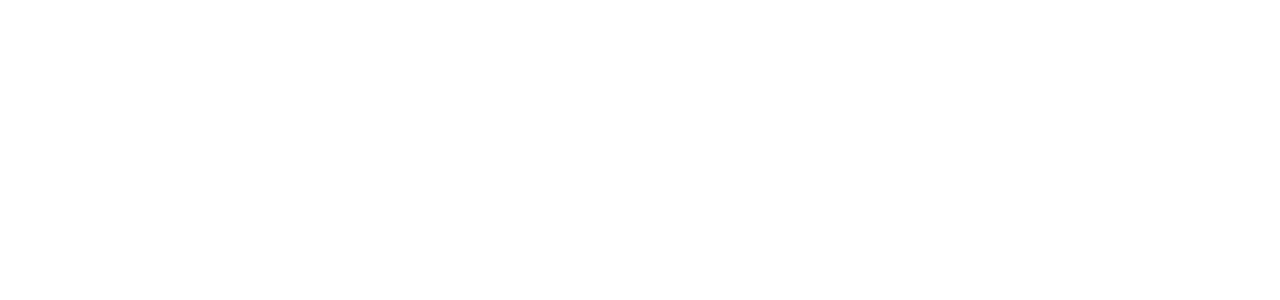
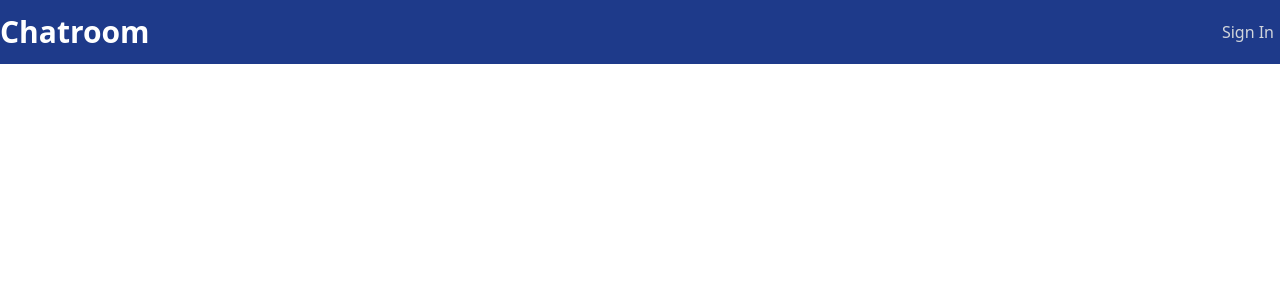
Before and after one commit to ngin102/chatroom, a Django app: page / in a window 1280 px wide. Before the commit the part shown is empty. Shown: the top 300 px of the page. Run offline with Django 4.2, Linux system fonts and the light colour scheme; some libraries are stand-ins or nearby versions.

Commit message:
Add navbar to mainpage

```diff
--- a/chatroom/main/templates/mainpage.html
+++ b/chatroom/main/templates/mainpage.html
@@ -9,7 +9,17 @@
         <title>Chatroom</title>
     </head>
     <body>
-       <div>
-       </div>
+        <nav class="bg-blue-900">
+            <div class="container mx-auto">
+              <div class="flex items-center justify-between h-16">
+                <div class="flex items-center">
+                  <a class="text-white text-3xl font-bold" href="#">Chatroom</a>
+                </div>
+                <div class="flex items-center">
+                  <a class="text-gray-300 hover:text-white px-1.5 py-1 rounded-md" href="/login">Sign In</a>
+                </div>
+              </div>
+            </div>
+          </nav>
     </body>
 </html>
```
